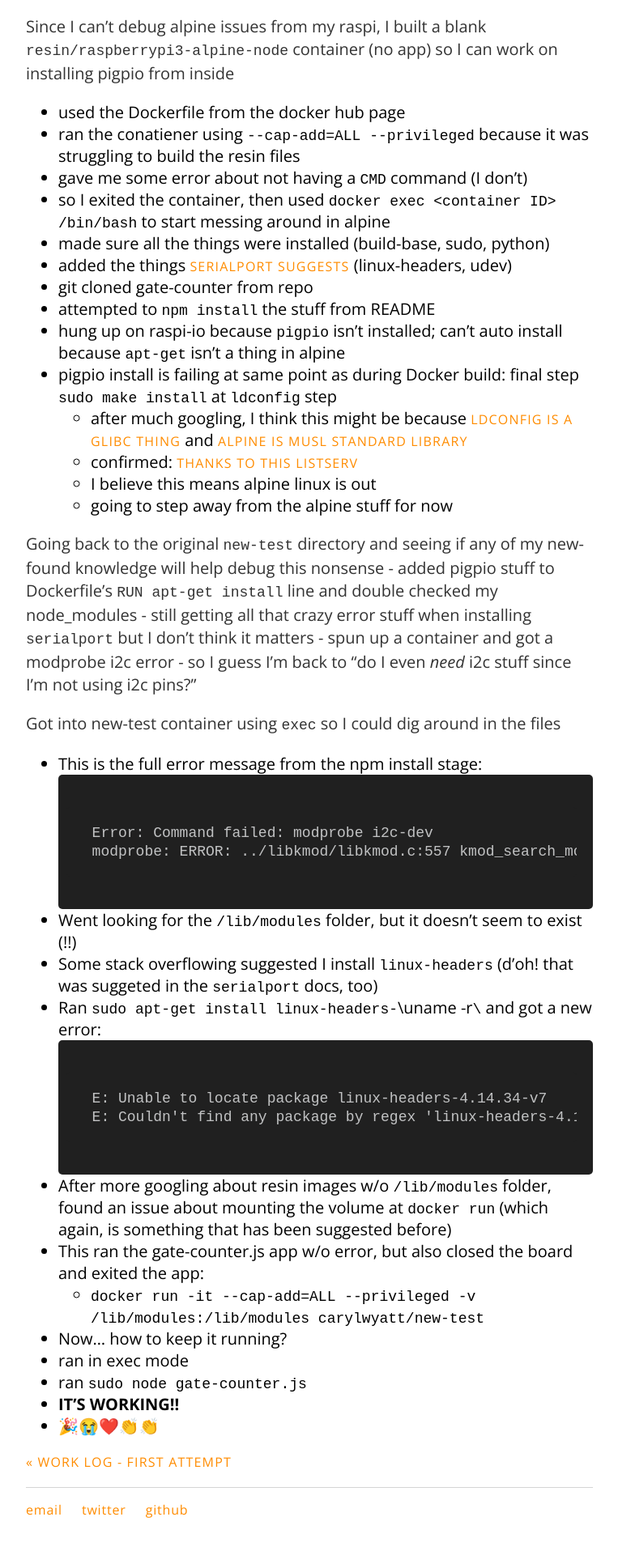
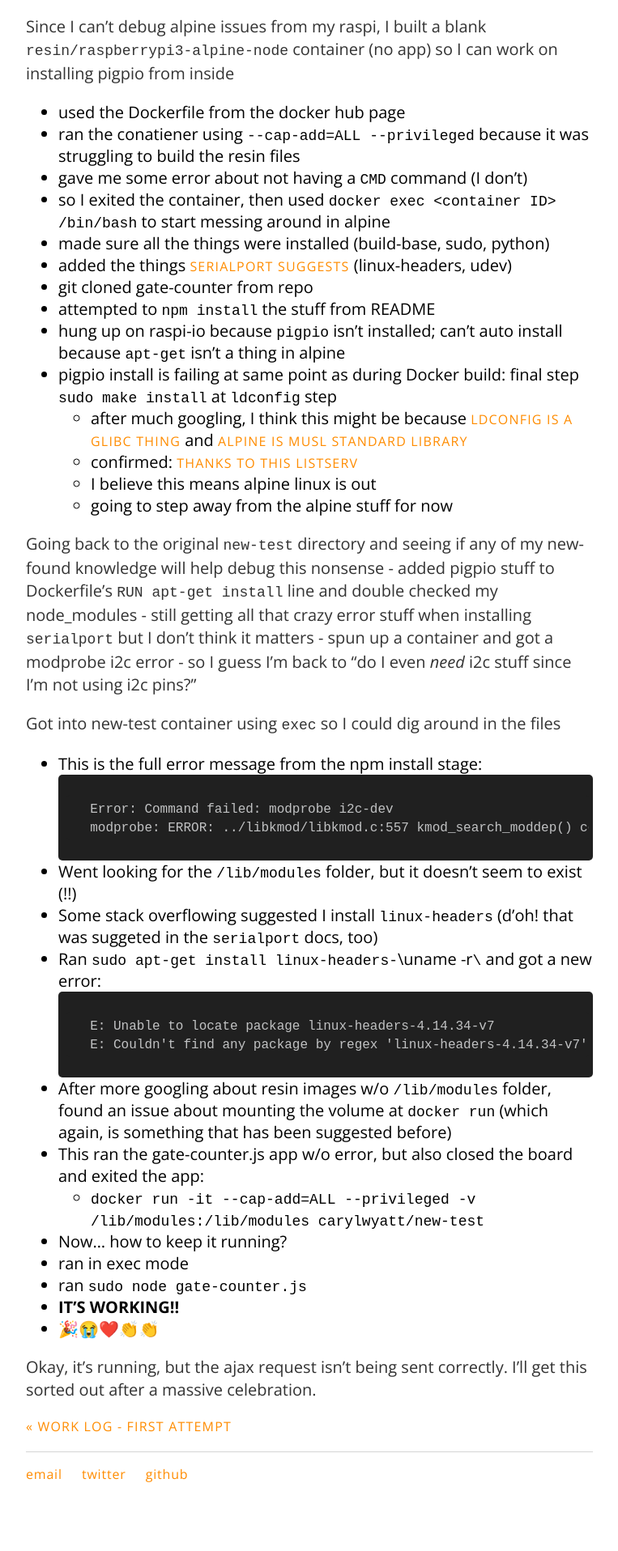
Before and after one commit to carylwyatt/carylwyatt.github.io, a Jekyll site: the page built from _posts/2018-08-06-week-of-6-august.md, in a window 1280 px wide. Shown: the part 3032-4948 px from the top of the page at 81% size, without its empty margins (258-1021 px from the left). Built offline with Jekyll 4.4.1, drawn with Linux system fonts in a browser that asks for light colours; emoji names are drawn with the system emoji font; after the commit the page ends 4904 px from its top, so only the background shows below that.

Commit message:
updated syntax highlight style

```diff
--- a/_posts/2018-08-06-week-of-6-august.md
+++ b/_posts/2018-08-06-week-of-6-august.md
@@ -109,3 +109,5 @@ Got into new-test container using `exec` so I could dig around in the files
 - ran `sudo node gate-counter.js`
 - **IT'S WORKING!!**
 - :tada::sob::heart::clap::clap:
+
+Okay, it's running, but the ajax request isn't being sent correctly. I'll get this sorted out after a massive celebration.
--- a/css/syntax.css
+++ b/css/syntax.css
@@ -1,4 +1,4 @@
-code {
+.highlight code {
   font-size:.8em;
 }
 .highlight {
@@ -8,7 +8,7 @@ code {
   -moz-border-radius: 5px;
   -webkit-border-radius: 5px;
   border-radius: 5px;
-  padding: 20px;
+  padding: 5px;
   padding-left: 10px;
   background: #202020;
   color: #C1C2C3;
@@ -18,8 +18,6 @@ white-space: pre;
   word-wrap: inherit;
 
 }
-
-
 
 
 .highlight .hll { background-color: #202020 }
```
